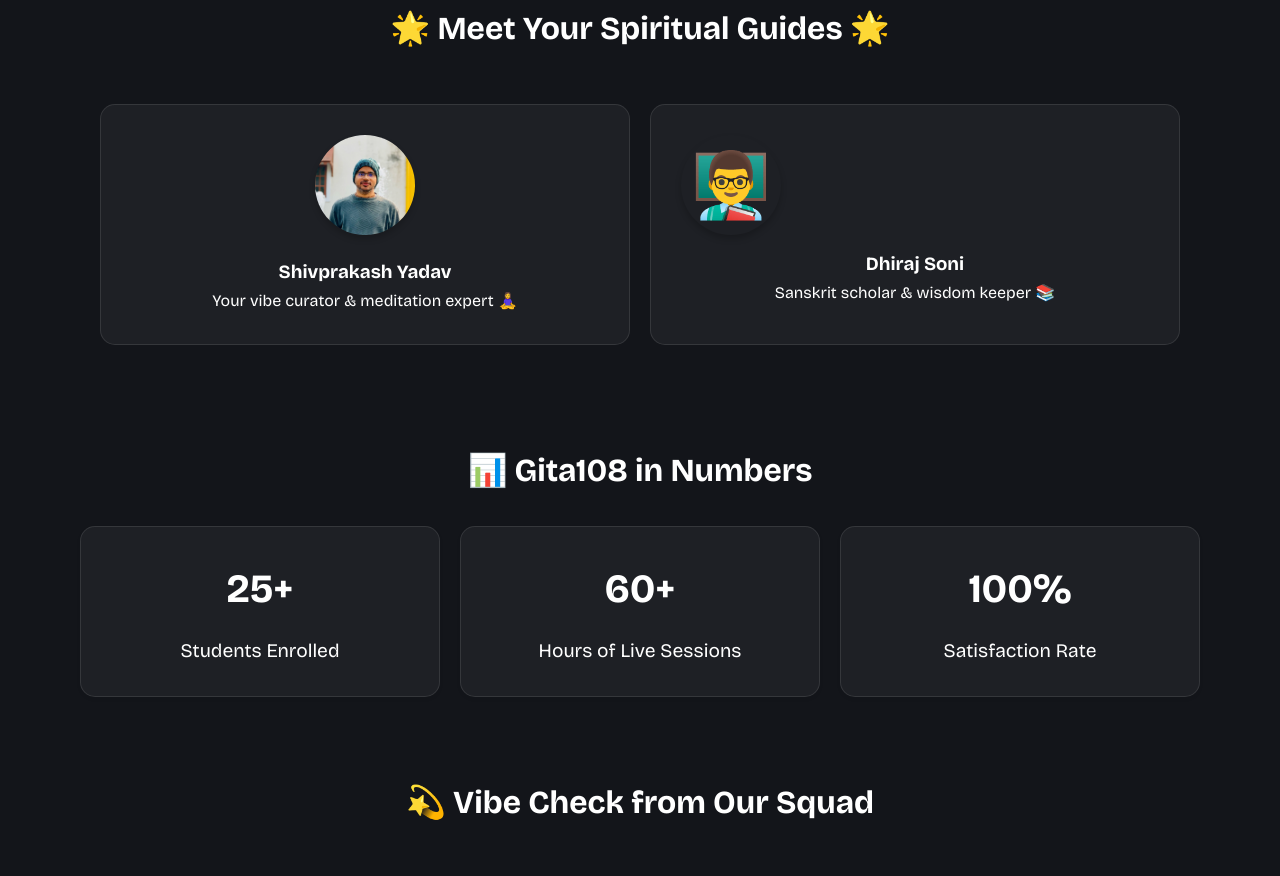
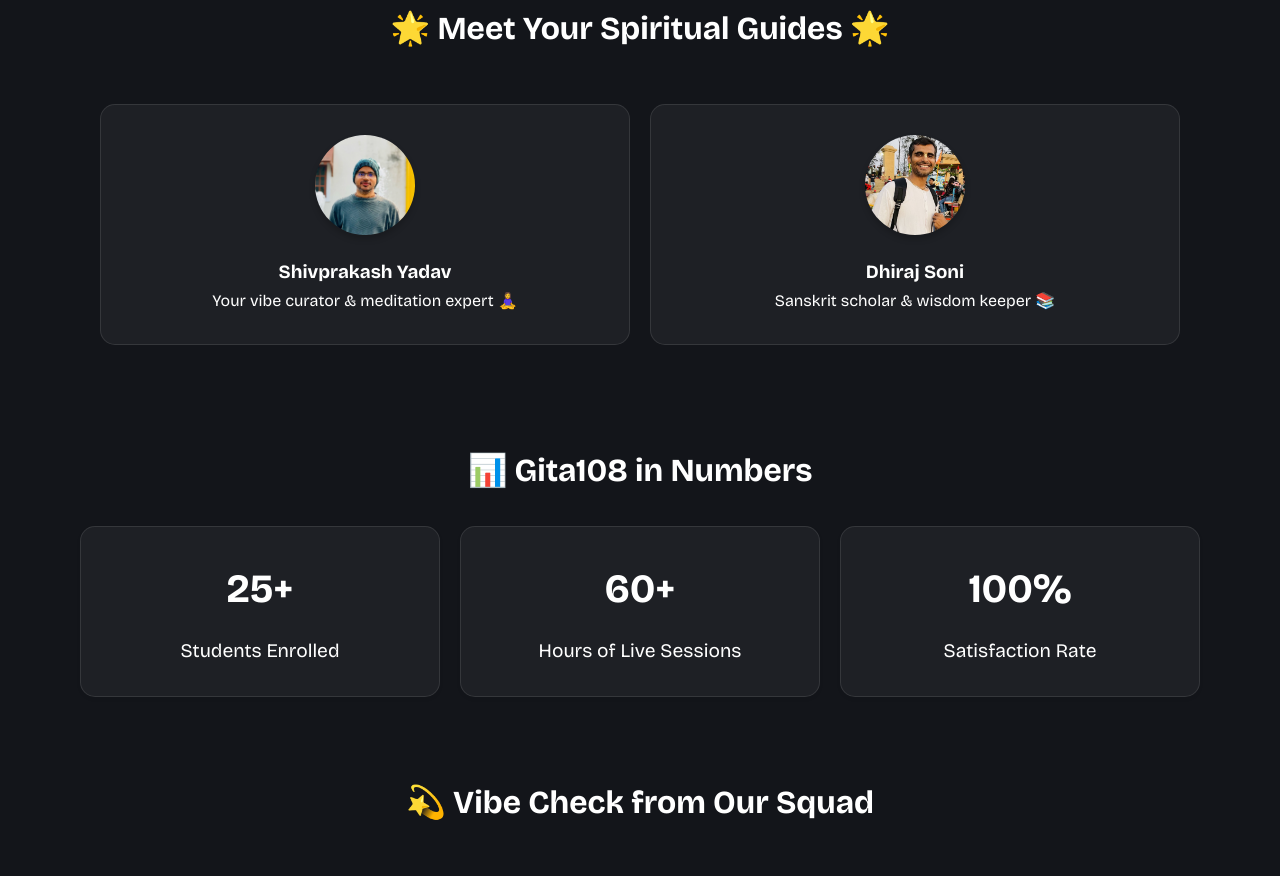
Before and after one commit to shivprakashyadav/gita108.in, a plain HTML site: page index.html in a window 1280 px wide. Shown: the part 1338-2214 px from the top of the page. Drawn offline with nearby package versions, Linux system fonts and the light colour scheme.

Commit message:
Add files via upload

```diff
--- a/index.html
+++ b/index.html
@@ -754,7 +754,7 @@
                     <p>Your vibe curator & meditation expert 🧘‍♀️</p>
                 </div>
                 <div class="teacher-card">
-                    <div class="teacher-image">👨‍🏫</div>
+                    <img src="images/Dhiraj.jpg" alt="Dhiraj Soni" class="teacher-image" />
                     <h3>Dhiraj Soni</h3>
                     <p>Sanskrit scholar & wisdom keeper 📚</p>
                 </div>
```
